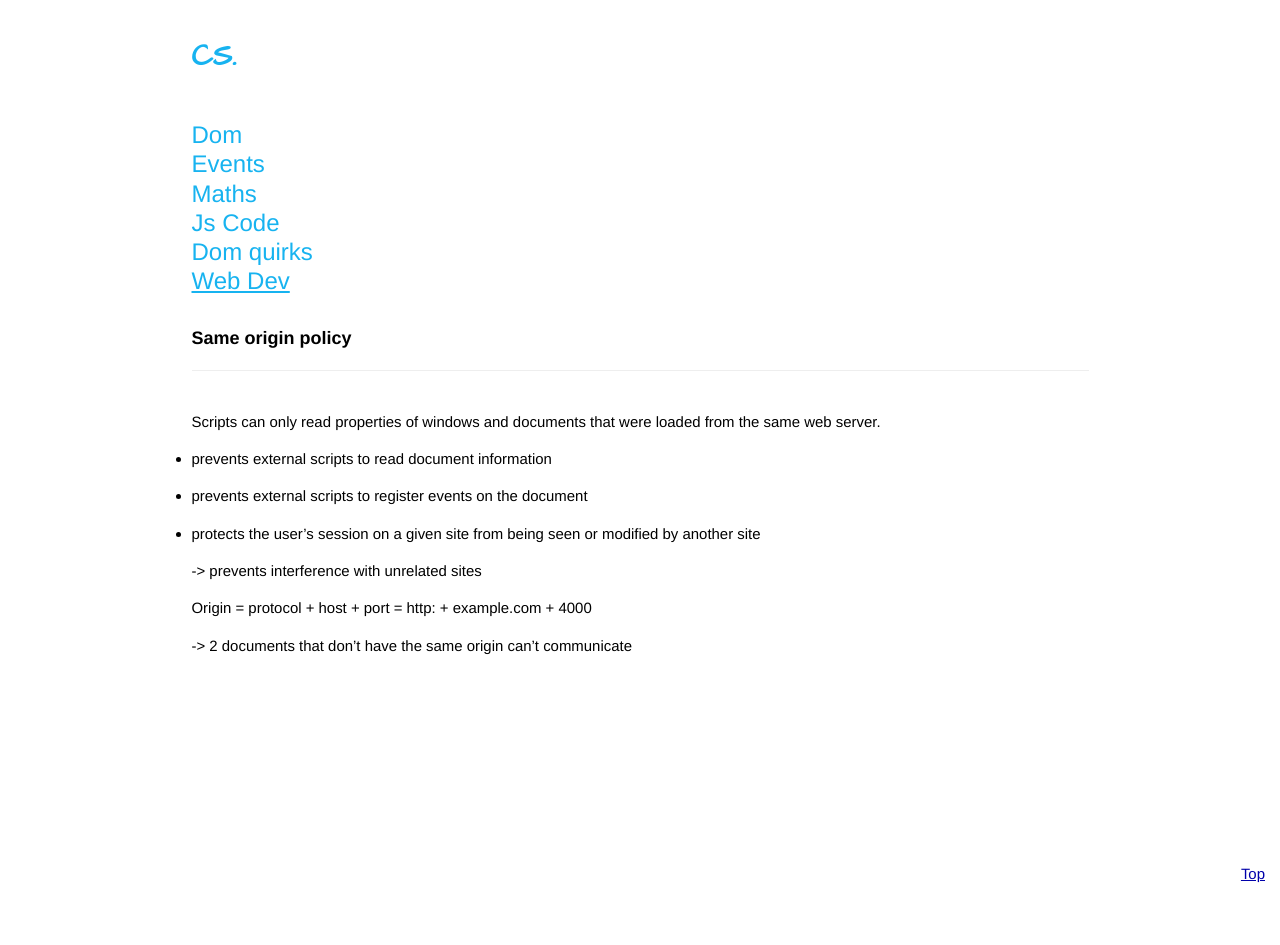
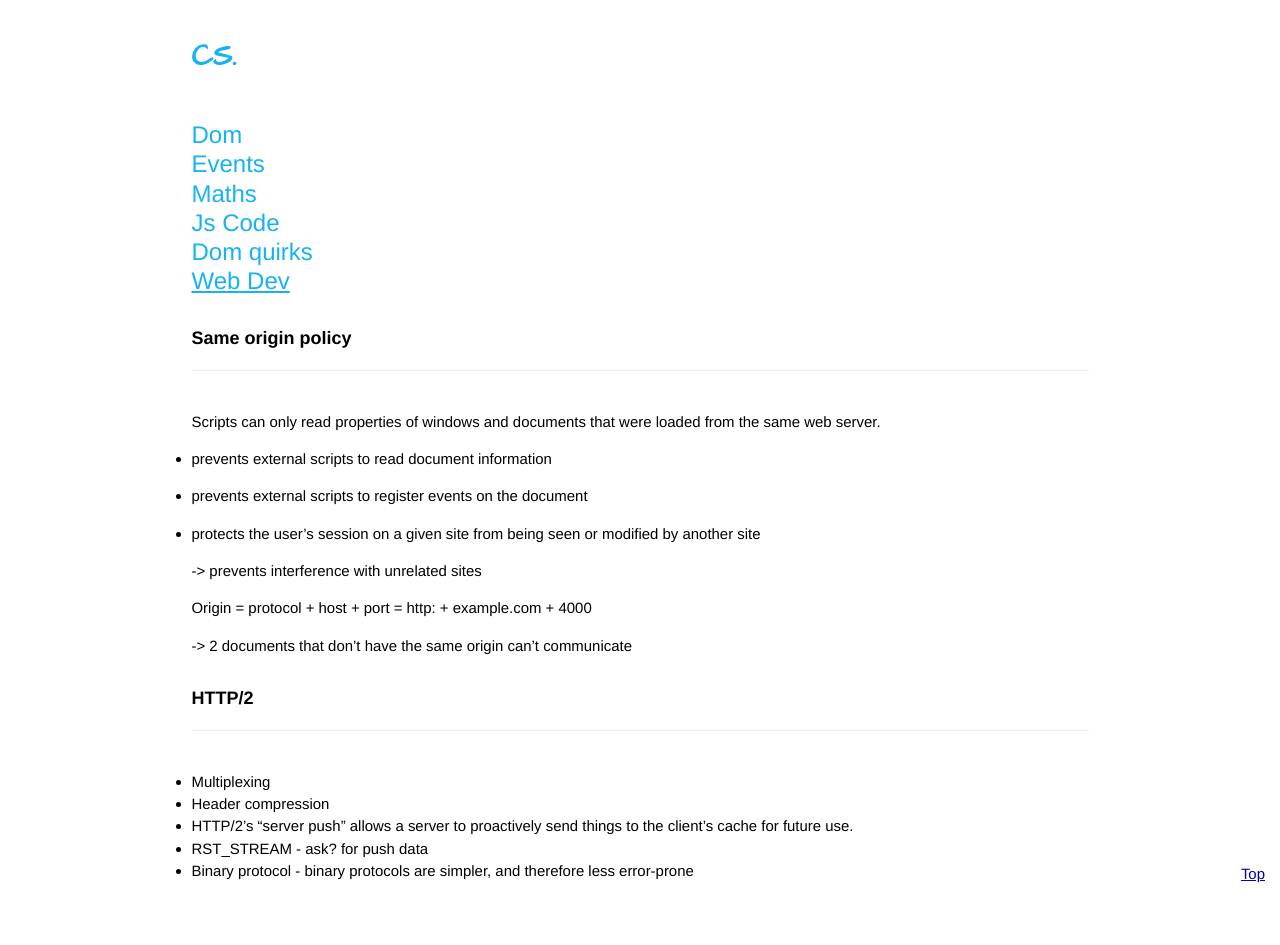
Before and after one commit to eloone/cs, a Jekyll site: the page built from js/web-dev.md, in a window 1280 px wide. Built offline with Jekyll 4.4.1, drawn with Linux system fonts in a browser that asks for light colours; Markdown is read by kramdown in place of the engine named in the settings.

Commit message:
Update web-dev.md

```diff
--- a/js/web-dev.md
+++ b/js/web-dev.md
@@ -18,3 +18,11 @@ Scripts can only read properties of windows and documents that were loaded from
 Origin = protocol + host + port = http: + example.com + 4000
 
 -> 2 documents that don't have the same origin can't communicate
+
+## HTTP/2
+
+- Multiplexing
+- Header compression
+- HTTP/2’s “server push” allows a server to proactively send things to the client’s cache for future use.
+- RST_STREAM - ask? for push data
+- Binary protocol - binary protocols are simpler, and therefore less error-prone
```
